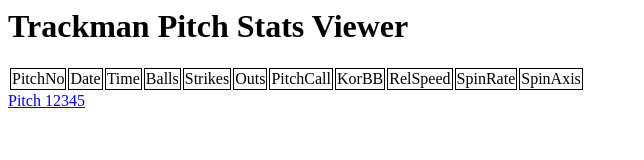
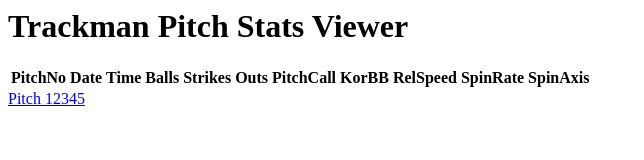
Before and after one commit to 24lukeaseeley/24lukeaseeley.github.io, a plain HTML site: page index.html in a window 1280 px wide. Shown: the whole page, without its empty margins (0-644 px from the left). Drawn offline with Linux system fonts and the light colour scheme.

Commit message:
Update index.html

```diff
--- a/index.html
+++ b/index.html
@@ -7,17 +7,17 @@
     <h1>Trackman Pitch Stats Viewer</h1>
     <table>
       <tr>
-        <td>PitchNo</td>
-        <td>Date</td>
-        <td>Time</td>
-        <td>Balls</td>
-        <td>Strikes</td>
-        <td>Outs</td>
-        <td>PitchCall</td>
-        <td>KorBB</td>
-        <td>RelSpeed</td>
-        <td>SpinRate</td>
-        <td>SpinAxis</td>
+        <th>PitchNo</th>
+        <th>Date</th>
+        <th>Time</th>
+        <th>Balls</th>
+        <th>Strikes</th>
+        <th>Outs</th>
+        <th>PitchCall</th>
+        <th>KorBB</th>
+        <th>RelSpeed</th>
+        <th>SpinRate</th>
+        <th>SpinAxis</th>
          </tr>
     </table>
     <a href="details.html">Pitch 12345</a>
```
